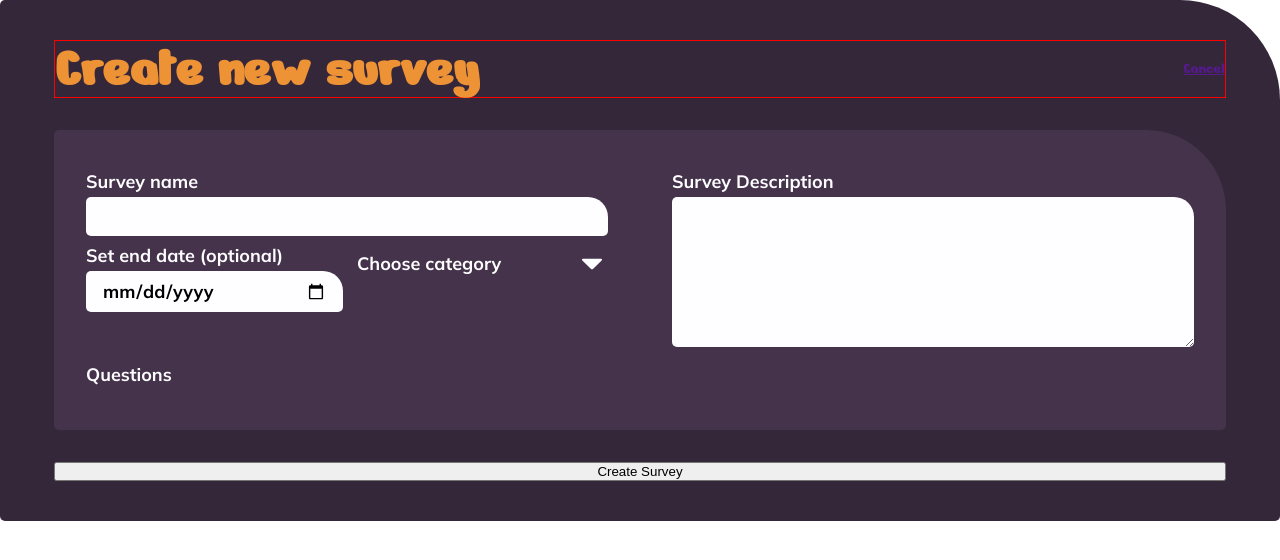
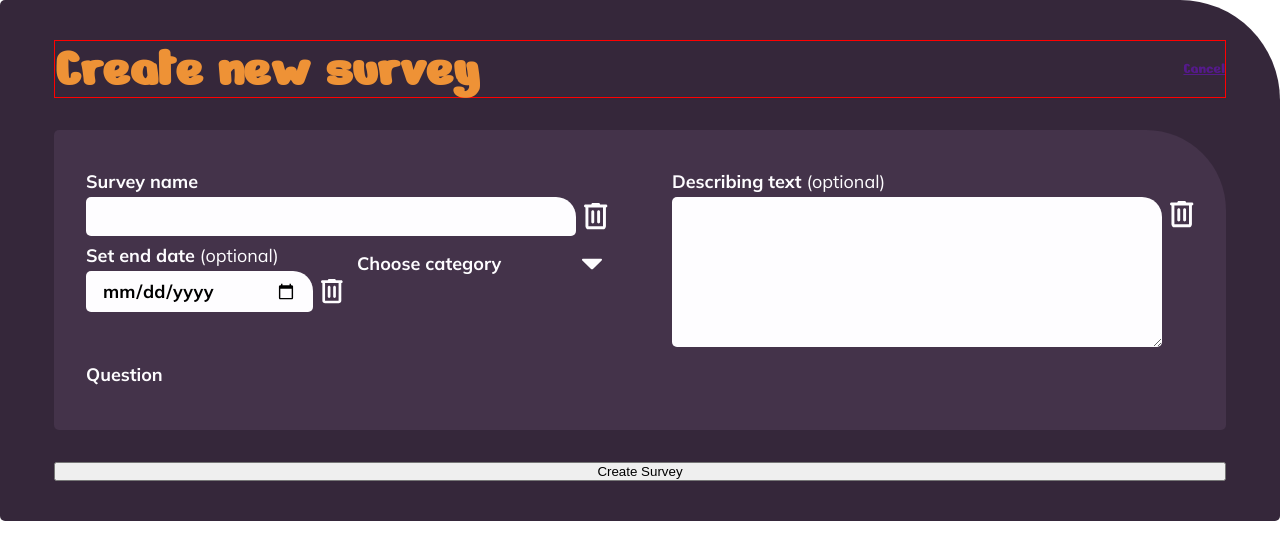
Before and after one commit to guhe78/poll_app, an Angular app: page / in a window 1280 px wide. Shown: the top 560 px of the page. Built offline with nearby package versions, Linux system fonts and the light colour scheme.

Commit message:
feat: style survey form add delete button svg icon

```diff
--- a/src/app/shared/components/survey-form/survey-form.html
+++ b/src/app/shared/components/survey-form/survey-form.html
@@ -3,15 +3,23 @@
     <div class="survey-form__header--left-side">
       <div class="form-group survey-form__name">
         <label for="name">Survey name</label>
-
-        <input type="text" id="name" formControlName="name" />
+        <div class="survey-form__input-button-container">
+          <input type="text" id="name" formControlName="name" />
+          <button type="button" class="survey-form__delete-button" (click)="remove(1)">
+            <span class="survey-form__delete-button--icon" [innerHTML]="icons.trashcan"></span>
+          </button>
+        </div>
       </div>
 
       <div class="survey-form__date-category">
         <div class="form-group">
-          <label for="date">Set end date (optional)</label>
-
-          <input type="date" id="date" formControlName="endDate" />
+          <label for="date">Set end date <span class="optional">(optional)</span></label>
+          <div class="survey-form__input-button-container">
+            <input type="date" id="date" formControlName="endDate" />
+            <button type="button" class="survey-form__delete-button" (click)="remove(1)">
+              <span class="survey-form__delete-button--icon" [innerHTML]="icons.trashcan"></span>
+            </button>
+          </div>
         </div>
         <div class="form-group">
           <div class="survey-form__dropdown">
@@ -56,14 +64,21 @@
     </div>
     <div class="survey-form__header--right-side">
       <div class="form-group">
-        <label for="description">Survey Description</label>
-
-        <textarea id="description" formControlName="description"></textarea>
+        <label for="description">Describing text <span class="optional">(optional)</span></label>
+        <div class="survey-form__input-button-container">
+          <textarea id="description" formControlName="description"></textarea>
+          <button type="button" class="survey-form__delete-button" (click)="remove(1)">
+            <span
+              class="survey-form__delete-button--icon survey-form__delete-button--icon--textarea"
+              [innerHTML]="icons.trashcan"
+            ></span>
+          </button>
+        </div>
       </div>
     </div>
   </div>
   <div class="form-group">
-    <label>Questions</label>
+    <label>Question</label>
     <div class="survey-form__questions" formArrayName="questions">
       @for (question of questions.controls; track $index) {
         <div class="survey-form__question" [formGroupName]="$index">
--- a/src/app/shared/components/survey-form/survey-form.scss
+++ b/src/app/shared/components/survey-form/survey-form.scss
@@ -86,6 +86,40 @@
     border: none;
     border-radius: 6px;
     cursor: pointer;
+  }
+
+  &__input-button-container {
+    display: flex;
+    gap: 8px;
+  }
+
+  &__delete-button {
+    display: flex;
+    align-items: center;
+    justify-content: center;
+
+    width: 26px;
+    height: auto;
+
+    background-color: transparent;
+    color: rgba(254, 253, 255, 1);
+    border: none;
+    border-radius: 50%;
+    cursor: pointer;
+
+    &--icon {
+      display: flex;
+      align-items: center;
+      justify-content: center;
+
+      width: 100%;
+      height: 100%;
+
+      &--textarea {
+        align-items: flex-start;
+        padding-top: 4px;
+      }
+    }
   }
 
   &__dropdown-button--open {
@@ -186,3 +220,7 @@
   flex-direction: column;
   gap: 4px;
 }
+
+.optional {
+  font-weight: 400;
+}
--- a/src/app/shared/components/survey-form/survey-form.ts
+++ b/src/app/shared/components/survey-form/survey-form.ts
@@ -19,6 +19,7 @@ export class SurveyForm {
   readonly icons = {
     dropdownDownArrow: this.sanitizer.bypassSecurityTrustHtml(uiIcons.dropdownDownArrow()),
     dropdownUpArrow: this.sanitizer.bypassSecurityTrustHtml(uiIcons.dropdownUpArrow()),
+    trashcan: this.sanitizer.bypassSecurityTrustHtml(uiIcons.trashcan()),
   };
 
   survey = this.surveyService.surveyDetail;
```
